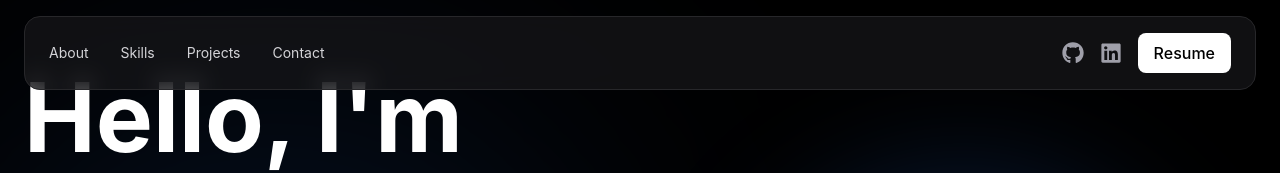
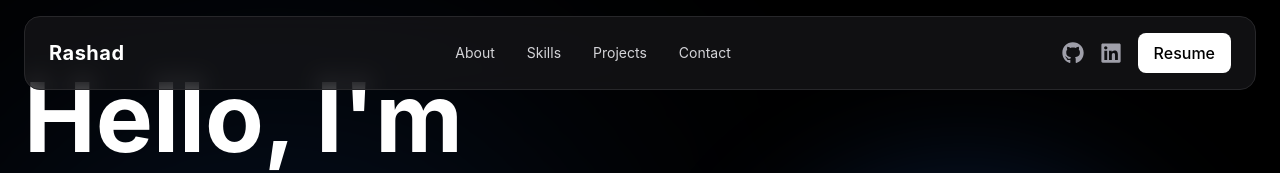
Before and after one commit to Rashadshaik1/Portfolio, a React (Vite) app: page / in a window 1280 px wide. Shown: the top 173 px of the page. Built offline with nearby package versions, Linux system fonts and the light colour scheme.

Commit message:
Update Navbar.jsx

```diff
--- a/src/components/Navbar.jsx
+++ b/src/components/Navbar.jsx
@@ -13,10 +13,10 @@ function Navbar() {
 
           {/* Logo */}
 
-          <link rel="icon" type="image/png" sizes="32x32" href="/favicon-32x32.png" />
-          {/* <h1 className="text-xl font-bold tracking-wide">
+          {/* <link rel="icon" type="image/png" sizes="32x32" href="/favicon-32x32.png" /> */}
+          <h1 className="text-xl font-bold tracking-wide">
             Rashad
-          </h1> */}
+          </h1>
 
 
           {/* Desktop Nav */}
```
